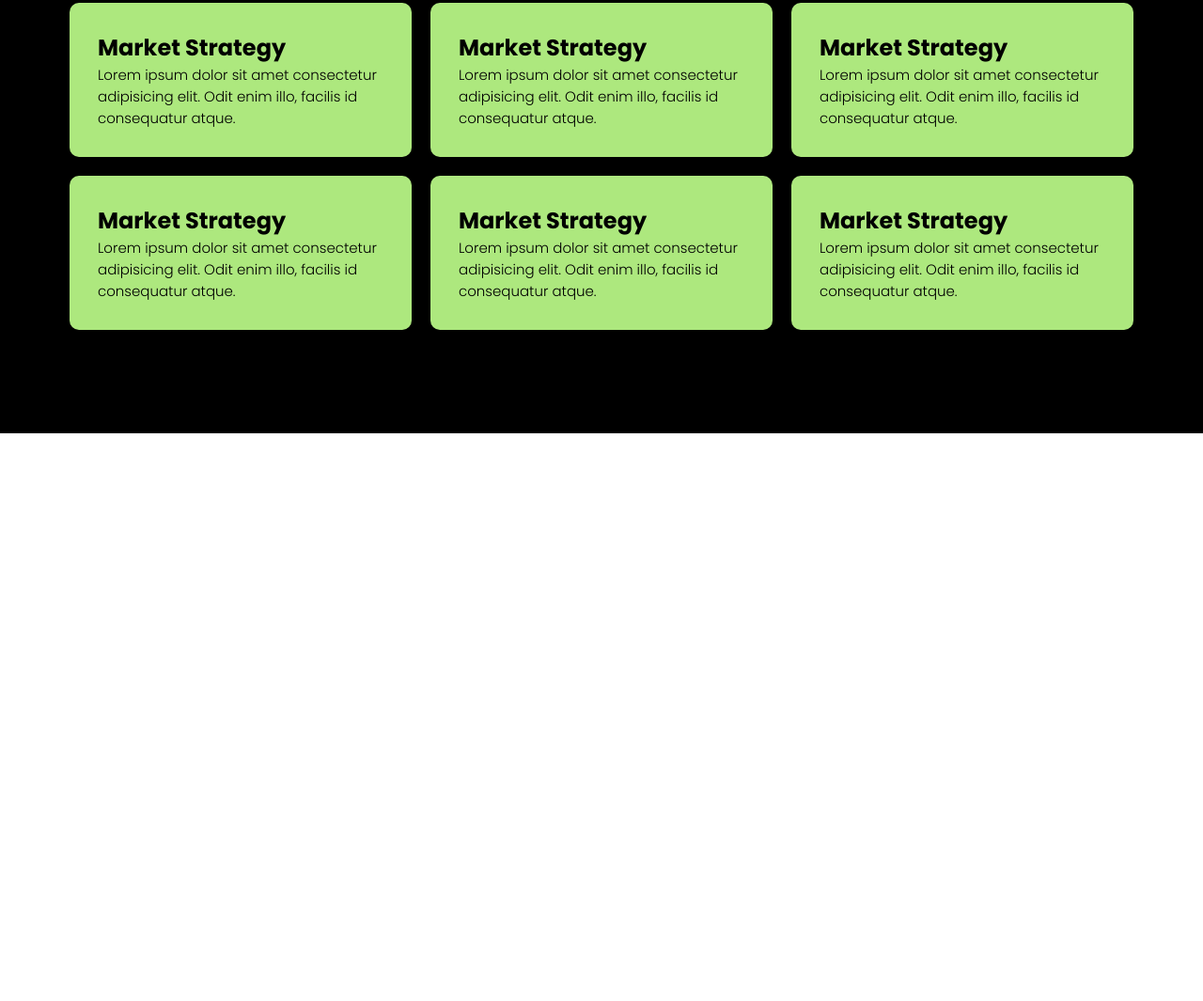
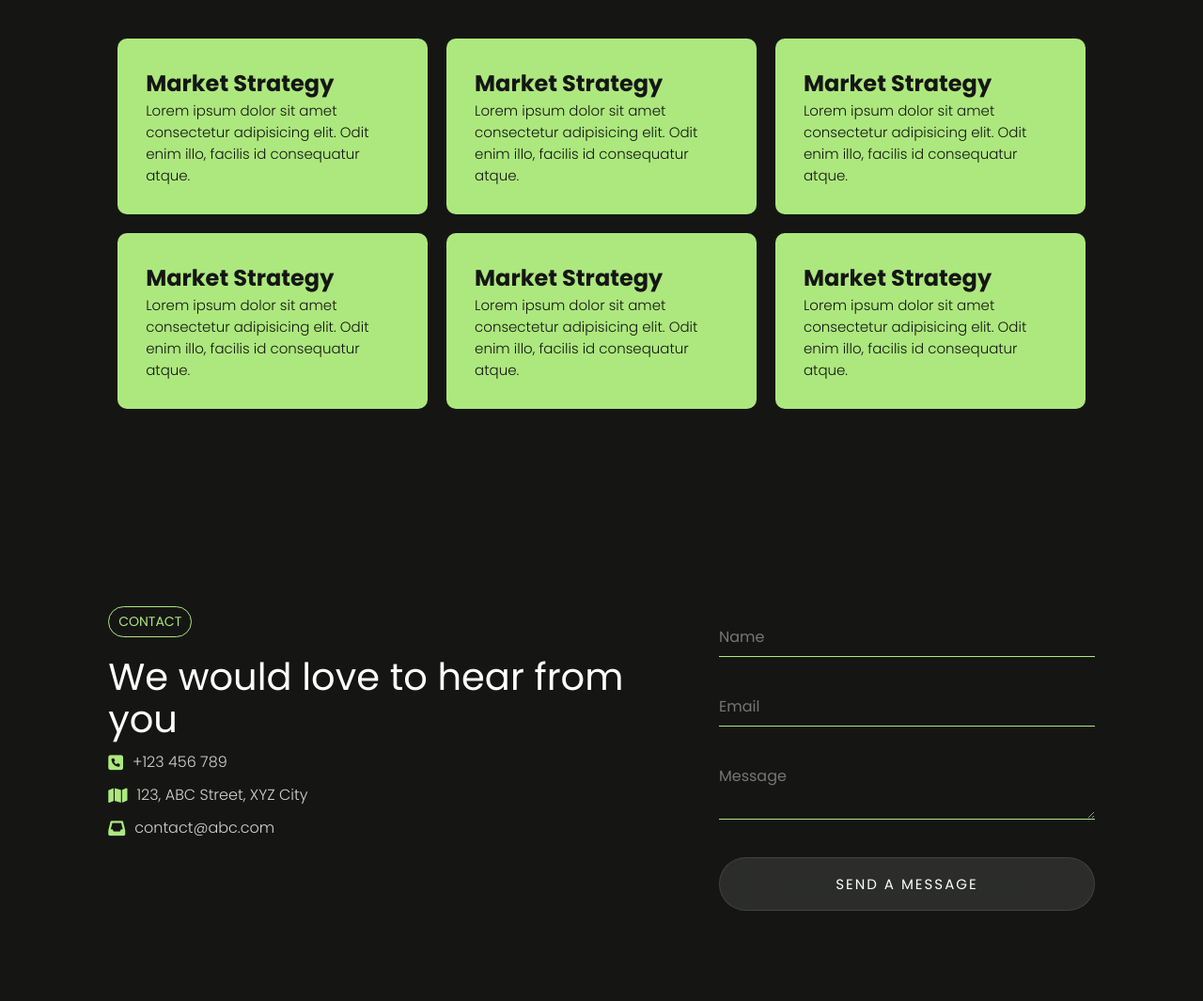
Before and after one commit to Manuel-heav/ABC, a plain HTML site: page index.html in a window 1280 px wide. Shown: the part 1735-2800 px from the top of the page at 94% size. Before the commit the page ends 2196 px from the top, so only its background shows below. Drawn offline with Linux system fonts and the light colour scheme.

Commit message:
added some more sections

```diff
--- a/index.html
+++ b/index.html
@@ -129,5 +129,66 @@
     <div class="blog">
 
     </div>
+
+    <!-- Contact -->
+    <div id="contact">
+        <div class="contact-left">
+            <p class="contact-header">Contact</p>
+            <p class="contact-text">We would love to hear from you</p>
+
+            <div class="contacts">
+                <div class="ind-contact">
+                    <i class="fa fa-phone-square"></i>
+                    <p>+123 456 789</p>
+                </div>
+                <div class="ind-contact">
+                    <i class="fa fa-map"></i>
+                    <p>123, ABC Street, XYZ City</p>
+                </div>
+                <div class="ind-contact">
+                    <i class="fa fa-inbox"></i>
+                    <p>contact@abc.com</p>
+                </div>
+            </div>
+        </div>
+
+        <div class="contact-right">
+            <form>
+                <input type="text" placeholder="Name">
+                <input type="email" placeholder="Email">
+                <textarea name="message" id="message" placeholder="Message" rows="2"></textarea>
+                <button class="contact-btn">Send A Message</button>
+            </form>
+        </div>
+    </div>
+
+
+    <!-- Footer -->
+    <div id="footer">
+
+        <div class="footer-container">
+        <div class="footer-logo">
+            <h1>ABC</h1>
+        </div>
+
+        <!-- <div class="footer-main">
+            <ul>
+                <li>About</li>
+                <li>Services</li>
+                <li>Pricing</li>
+                <li>Testimonials</li>
+                <li>Blog</li>
+            </ul>
+        </div> -->
+        <p class="footer-bottom">ABC Solutions. All Rights Reserved. 2024 &copy;</p>
+
+        <div class="footer-icons">
+            <i class="fa fa-facebook"></i>
+            <i class="fa fa-twitter"></i>
+            <i class="fa fa-instagram"></i>
+            <i class="fa fa-linkedin"></i>
+        </div>
+    </div>
+    </div>
 </body>
 </html>
--- a/style/main.css
+++ b/style/main.css
@@ -2,6 +2,7 @@
 
 :root{
     --mainColor: #ade87e;
+    --bgColor: #151614;
 }
 
 *{
@@ -16,7 +17,7 @@
     width: 100%;
     position: fixed;
     top: 0;
-    padding: 10px 5%;
+    padding: 10px 9%;
     z-index: 1;
     background-color: transparent;
     box-shadow: 0 -20px 20px rgba(0, 0, 0, 0.9);
@@ -76,7 +77,7 @@
     height: 100vh;
     background-image: linear-gradient(rgba(4, 0, 17, 0.3), rgba(12, 3, 51, 0.2));
     position: relative;
-    padding: 0 5%;
+    padding: 0 9%;
     display: flex;
     align-items: center;
     font-family: 'Roboto', sans-serif;
@@ -155,15 +156,15 @@
 
 .btn-secondary:hover{
     background-color: #fff;
-    color: #000;
+    color: var(--bgColor);
 }
 
 /* About Section */
 #about{
     width: 100%;
     color: #fff;
-    padding: 100px 5%;
-    background-color: #000;
+    padding: 100px 9%;
+    background-color: var(--bgColor);
     display: flex;
     gap: 50px;
     align-items: center;
@@ -208,7 +209,7 @@
     background-attachment: fixed;
     width: 100%;
     padding: 100px 5%;
-    background-color: #000;
+    background-color: var(--bgColor);
     color: #fff;
     display: flex;
     gap: 50px;
@@ -222,8 +223,8 @@
 /* Services */
 .services{
     width: 100%;
-    padding: 100px 5%;
-    background-color: #000;
+    padding: 100px 9%;
+    background-color: var(--bgColor);
     color: #fff;
     display: flex;
     gap: 50px;
@@ -281,7 +282,7 @@
 
 .services button:hover{
     background-color: #fff;
-    color: #000;
+    color: var(--bgColor);
 }
 
 /* Grid elements classified into three */
@@ -294,7 +295,7 @@
     background-color: var(--mainColor);
     margin: 10px;
     padding: 30px;
-    color: #000;
+    color: var(--bgColor);
     cursor: pointer;
     border-radius: 10px;
     transition: 0.3s;
@@ -308,6 +309,133 @@
     font-size: 15px;
     font-weight: 300;
 }
+
+#contact{
+    width: 100%;
+    padding: 100px 9%;
+    background-color: var(--bgColor);
+    color: #fff;
+    display: flex;
+    gap: 50px;
+    flex-wrap: wrap;
+    justify-content: space-between;
+}
+
+#contact .contact-left{
+    flex: 3;
+}
+
+#contact .contact-right {
+    flex: 2;
+}
+
+#contact .contact-header{
+    padding: 5px 10px;
+    border-radius: 20px;
+    width: fit-content;
+    border: 1px solid var(--mainColor);
+    font-size: 14px;
+    text-transform: uppercase;
+    margin-bottom: 20px;
+    color: var(--mainColor)
+
+}
+
+#contact .contact-text{
+    font-size: 40px;
+    line-height: 45px;
+}
+
+#contact .ind-contact{
+    display: flex;
+    align-items: center;
+    gap: 10px;
+    margin-top: 10px;
+    color: var(--mainColor);
+    font-size: 18px;
+    cursor: pointer;
+}
+
+#contact .ind-contact:hover{
+    text-decoration: underline;
+}
+
+#contact .contact-right form{
+    display: flex;
+    flex-direction: column;
+    width: 100%;
+}
+
+#contact .contact-right input, #contact .contact-right textarea{
+    border: none;
+    border-bottom: 1px solid var(--mainColor);
+    color: #fff;
+    background: transparent;
+    font-size: 16px;
+    padding-top: 20px;
+    padding-left: 0px;
+    padding-bottom: 8px;
+    margin-bottom: 20px;
+}
+
+#contact .contact-right input:focus{
+    outline: none;
+}
+
+#contact .contact-right textarea:focus{
+    outline: none;
+}
+
+#contact .contact-btn{
+    margin-top: 20px;
+    display: inline-block;
+    padding: 16px 50px;
+    border: 0;
+    text-decoration: none;
+    border-radius: 30px;
+    background-color: rgba(255,255,255,0.1);
+    border: 1px solid rgba(255,255,255,0.1);
+    backdrop-filter: blur(30px);
+    color: #fff;
+    font-size: 15px;
+    letter-spacing: 2px;
+    cursor: pointer;
+    text-transform: uppercase;
+    transition: 0.5s;
+}
+
+#contact .ind-contact p{
+    font-weight: 300;
+    font-size: 16px;
+    color: lightgray;
+}
+
+#footer{
+    width: 100%;
+    padding: 20px 5%;
+    background-color: var(--mainColor);
+    color: var(--bgColor);
+    gap: 50px;
+}
+
+#footer .footer-container{
+    display: flex;
+    justify-content:space-between;
+    align-items: center;
+    flex-wrap: wrap;
+}
+
+#footer .footer-main ul{
+    display: flex;
+    list-style: none;
+    gap: 20px;
+}
+
+#footer .footer-bottom{
+    text-align: center;
+    margin-top: 10px;
+}
+
 /* Responsive */
 @media screen and (max-width: 768px){
     .btn-primary{
```
